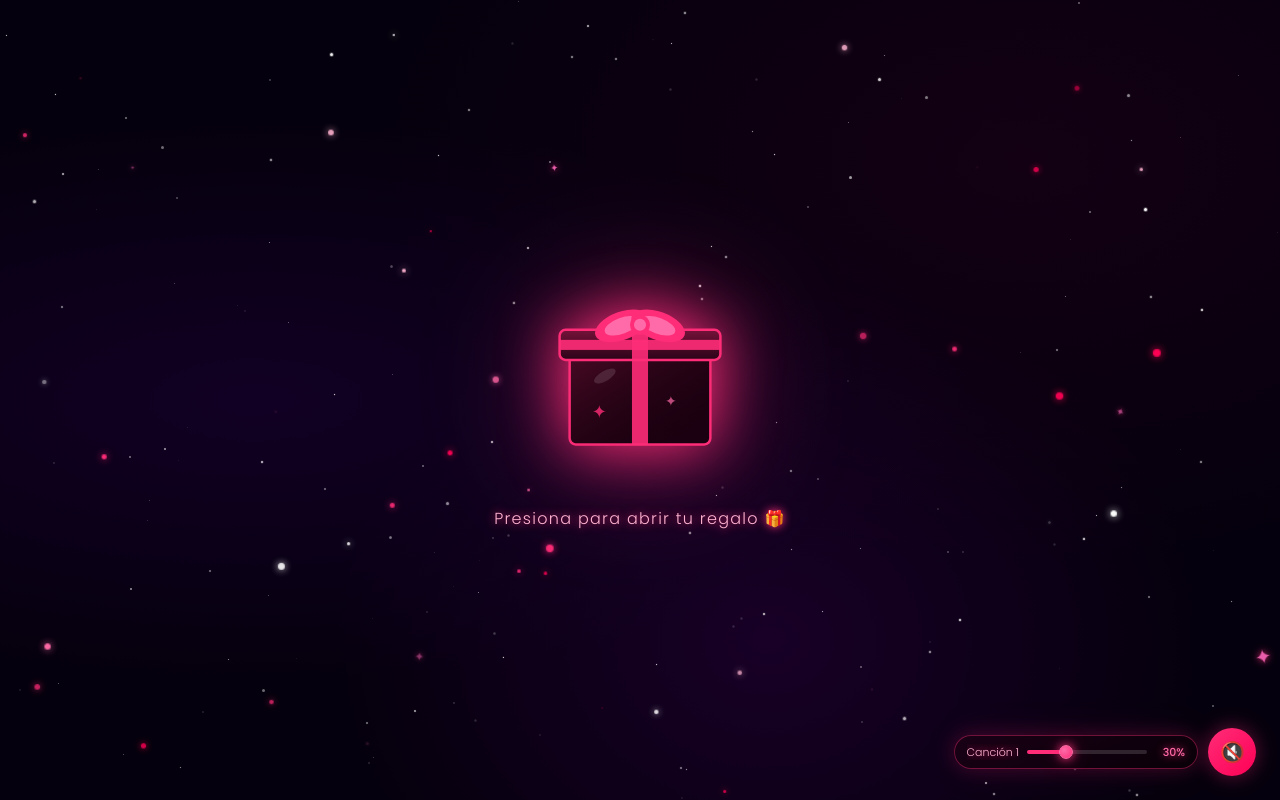
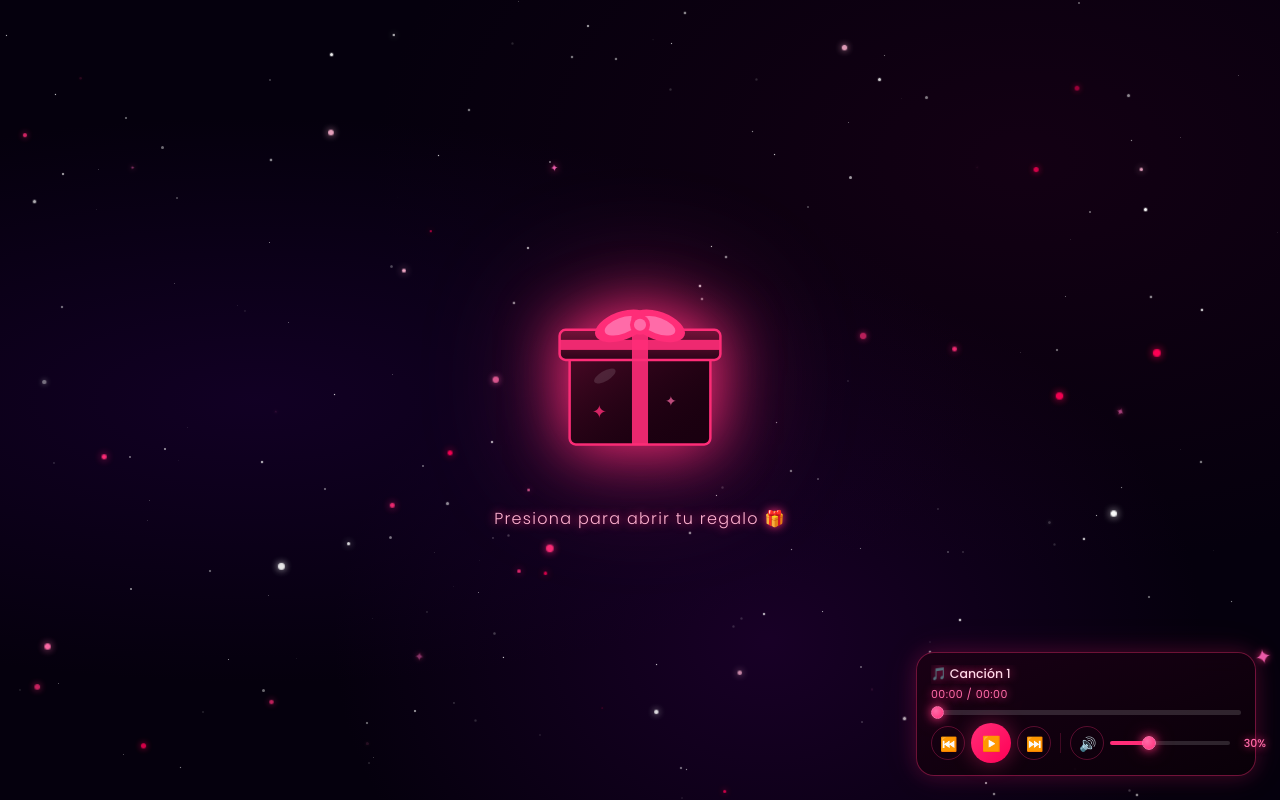
Before and after one commit to Platano7w7/Cumple-Shantal, a React (Vite) app: page / in a window 1280 px wide. Built offline with nearby package versions, Linux system fonts and the light colour scheme; the HTML template or start-up script is replaced by a standard one.

Commit message:
Mejora de las canciones

```diff
--- a/src/App.tsx
+++ b/src/App.tsx
@@ -760,21 +760,127 @@ function SecretLetter({ onClose }: { onClose: () => void }) {
   )
 }
 
-// ── Music controls (button + volume slider) ──────────────────────────────────
+// ── Music player (track info + progress + transport + volume) ───────────────
+function formatTime(seconds: number): string {
+  if (!Number.isFinite(seconds) || seconds < 0) seconds = 0
+  const m = Math.floor(seconds / 60)
+  const s = Math.floor(seconds % 60)
+  return `${String(m).padStart(2, '0')}:${String(s).padStart(2, '0')}`
+}
+
 function MusicControls({
-  musicOn, onToggle, volume, onVolumeChange, trackTitle,
+  musicOn, onToggle, onToggleMute, volume, onVolumeChange,
+  trackTitle, currentTime, duration, onSeek, onPrev, onNext,
 }: {
   musicOn: boolean
   onToggle: () => void
+  onToggleMute: () => void
   volume: number
   onVolumeChange: (v: number) => void
   trackTitle: string
+  currentTime: number
+  duration: number
+  onSeek: (t: number) => void
+  onPrev: () => void
+  onNext: () => void
 }) {
   const fill = `${Math.round(volume * 100)}%`
+  const dur = Math.max(duration || 0, 0.001)
+  const pos = Math.min(Math.max(currentTime || 0, 0), dur)
+  const progFill = `${dur > 0.001 ? Math.min(100, (pos / dur) * 100) : 0}%`
+
+  // Navegación por teclado cuando el foco está sobre el contenedor del
+  // reproductor: espacio = play/pause, ←/→ = ±5s, ↑/↓ = volumen.
+  const handleKeyDown = (e: React.KeyboardEvent<HTMLDivElement>) => {
+    const t = e.target as HTMLElement
+    if (t.closest('input, button')) return
+    if (e.key === ' ') {
+      e.preventDefault()
+      onToggle()
+    } else if (e.key === 'ArrowLeft') {
+      e.preventDefault()
+      onSeek(pos - 5)
+    } else if (e.key === 'ArrowRight') {
+      e.preventDefault()
+      onSeek(pos + 5)
+    } else if (e.key === 'ArrowUp') {
+      e.preventDefault()
+      onVolumeChange(Math.min(1, Math.max(0, volume + 0.05)))
+    } else if (e.key === 'ArrowDown') {
+      e.preventDefault()
+      onVolumeChange(Math.min(1, Math.max(0, volume - 0.05)))
+    }
+  }
+
   return (
-    <div className="fixed bottom-6 right-6 z-30 flex max-w-[92vw] items-center gap-2.5">
-      <div className="volume-pill">
-        <span className="volume-title">{trackTitle}</span>
+    <div
+      className="player-pill"
+      role="region"
+      aria-label="Reproductor de música"
+      tabIndex={0}
+      onKeyDown={handleKeyDown}
+    >
+      <div className="player-info">
+        <span className="player-track">🎵 {trackTitle}</span>
+        <span className="player-time">
+          {formatTime(pos)} / {formatTime(dur)}
+        </span>
+      </div>
+
+      <input
+        type="range"
+        min={0}
+        max={dur}
+        step={0.1}
+        value={pos}
+        onChange={e => onSeek(parseFloat(e.target.value))}
+        aria-label="Progreso de la canción"
+        className="player-progress"
+        style={{ '--fill': progFill } as React.CSSProperties}
+      />
+
+      <div className="player-controls">
+        <button
+          type="button"
+          onClick={onPrev}
+          aria-label="Canción anterior"
+          title="Canción anterior"
+          className="player-button"
+        >
+          ⏮
+        </button>
+        <button
+          type="button"
+          onClick={onToggle}
+          aria-label={musicOn ? 'Pausar canción' : 'Reproducir canción'}
+          aria-pressed={musicOn}
+          title={musicOn ? 'Pausar' : 'Reproducir'}
+          className="player-button player-button-main"
+        >
+          {musicOn ? '⏸' : '▶'}
+        </button>
+        <button
+          type="button"
+          onClick={onNext}
+          aria-label="Siguiente canción"
+          title="Siguiente canción"
+          className="player-button"
+        >
+          ⏭
+        </button>
+
+        <span className="player-sep" aria-hidden="true" />
+
+        <button
+          type="button"
+          onClick={onToggleMute}
+          aria-label={volume > 0 ? 'Silenciar música' : 'Activar sonido'}
+          aria-pressed={volume === 0}
+          title={volume > 0 ? 'Silenciar' : 'Activar sonido'}
+          className="player-button"
+        >
+          {volume > 0 ? '🔊' : '🔇'}
+        </button>
         <input
           type="range"
           min={0}
@@ -788,16 +894,6 @@ function MusicControls({
         />
         <span className="volume-value">{Math.round(volume * 100)}%</span>
       </div>
-      <button
-        type="button"
-        onClick={onToggle}
-        aria-label={musicOn ? 'Silenciar música' : 'Reproducir música'}
-        aria-pressed={musicOn}
-        className="rounded-full w-12 h-12 flex items-center justify-center text-xl shrink-0 transition-all duration-300 hover:scale-110"
-        style={{ background: 'linear-gradient(135deg, #ff2d78, #ff0055)', boxShadow: '0 0 20px #ff2d7866', border: 'none', cursor: 'pointer' }}
-      >
-        {musicOn ? '🔊' : '🔇'}
-      </button>
     </div>
   )
 }
@@ -811,10 +907,13 @@ export default function App() {
   const [musicOn,     setMusicOn]     = useState(false)
   const [volume,      setVolume]      = useState(0.3)
   const [currentTrack,setCurrentTrack]= useState(0)
+  const [currentTime, setCurrentTime] = useState(0)
+  const [duration,    setDuration]    = useState(0)
   const [scrollY,     setScrollY]     = useState(0)
 
   const audioRef        = useRef<HTMLAudioElement | null>(null)
   const volumeRef       = useRef(0.3)
+  const lastVolumeRef   = useRef(0.3)
   const currentTrackRef = useRef(0)
   const scrollRef       = useRef<HTMLDivElement>(null)
   const timersRef       = useRef<ReturnType<typeof setTimeout>[]>([])
@@ -843,6 +942,8 @@ export default function App() {
     if (!track) return
     currentTrackRef.current = n
     setCurrentTrack(n)
+    setCurrentTime(0)
+    setDuration(0)
     audio.src = resolveAudio(track.file)
     audio.volume = volumeRef.current
     audio.play().catch(() => {})
@@ -869,6 +970,13 @@ export default function App() {
     audioRef.current = audio
 
     const onEnded = () => playTrack(currentTrackRef.current + 1)
+    const onTimeUpdate = () => {
+      setCurrentTime(Number.isFinite(audio.currentTime) ? audio.currentTime : 0)
+      setDuration(Number.isFinite(audio.duration) ? audio.duration : 0)
+    }
+    const onLoadedMetadata = () => {
+      setDuration(Number.isFinite(audio.duration) ? audio.duration : 0)
+    }
     const onError = () => {
       const track = playlist[currentTrackRef.current]
       const src = audio.currentSrc || audio.src || '(sin fuente)'
@@ -880,11 +988,15 @@ export default function App() {
       )
     }
     audio.addEventListener('ended', onEnded)
+    audio.addEventListener('timeupdate', onTimeUpdate)
+    audio.addEventListener('loadedmetadata', onLoadedMetadata)
     audio.addEventListener('error', onError)
 
     return () => {
       audio.pause()
       audio.removeEventListener('ended', onEnded)
+      audio.removeEventListener('timeupdate', onTimeUpdate)
+      audio.removeEventListener('loadedmetadata', onLoadedMetadata)
       audio.removeEventListener('error', onError)
       try {
         audio.removeAttribute('src')
@@ -921,8 +1033,46 @@ export default function App() {
     const clamped = Math.min(1, Math.max(0, v))
     volumeRef.current = clamped
     setVolume(clamped)
+    if (clamped > 0) lastVolumeRef.current = clamped
     if (audioRef.current) audioRef.current.volume = clamped
   }, [])
+
+  // Silenciar / restaurar el último volumen no nulo.
+  const toggleMute = useCallback(() => {
+    const audio = audioRef.current
+    if (!audio) return
+    if (volumeRef.current > 0) {
+      lastVolumeRef.current = volumeRef.current
+      volumeRef.current = 0
+      setVolume(0)
+      audio.volume = 0
+    } else {
+      const v = lastVolumeRef.current > 0 ? lastVolumeRef.current : 0.3
+      volumeRef.current = v
+      setVolume(v)
+      audio.volume = v
+    }
+  }, [])
+
+  // Salto a un momento concreto de la canción (click en la barra).
+  const seekTo = useCallback((t: number) => {
+    const audio = audioRef.current
+    if (!audio) return
+    if (!Number.isFinite(t)) return
+    const clamped = Math.max(0, t)
+    audio.currentTime = clamped
+    setCurrentTime(clamped)
+  }, [])
+
+  // Anterior: wrap al final de la playlist. Siguiente: wrap al inicio.
+  const prevTrack = useCallback(
+    () => playTrack(currentTrackRef.current - 1),
+    [playTrack]
+  )
+  const nextTrack = useCallback(
+    () => playTrack(currentTrackRef.current + 1),
+    [playTrack]
+  )
 
   // ── Gift click sequence ──
   const handleGiftClick = useCallback(() => {
@@ -980,6 +1130,8 @@ export default function App() {
     setMusicOn(false)
     currentTrackRef.current = 0
     setCurrentTrack(0)
+    setCurrentTime(0)
+    setDuration(0)
   }, [])
 
   useEffect(() => () => clearAllTimers(), [])
@@ -1025,9 +1177,15 @@ export default function App() {
         <MusicControls
           musicOn={musicOn}
           onToggle={toggleMusic}
+          onToggleMute={toggleMute}
           volume={volume}
           onVolumeChange={handleVolume}
           trackTitle={playlist[currentTrack]?.title ?? 'Música'}
+          currentTime={currentTime}
+          duration={duration}
+          onSeek={seekTo}
+          onPrev={prevTrack}
+          onNext={nextTrack}
         />
       </div>
     )
@@ -1058,9 +1216,15 @@ export default function App() {
         <MusicControls
           musicOn={musicOn}
           onToggle={toggleMusic}
+          onToggleMute={toggleMute}
           volume={volume}
           onVolumeChange={handleVolume}
           trackTitle={playlist[currentTrack]?.title ?? 'Música'}
+          currentTime={currentTime}
+          duration={duration}
+          onSeek={seekTo}
+          onPrev={prevTrack}
+          onNext={nextTrack}
         />
       </div>
     )
@@ -1085,9 +1249,15 @@ export default function App() {
         <MusicControls
           musicOn={musicOn}
           onToggle={toggleMusic}
+          onToggleMute={toggleMute}
           volume={volume}
           onVolumeChange={handleVolume}
           trackTitle={playlist[currentTrack]?.title ?? 'Música'}
+          currentTime={currentTime}
+          duration={duration}
+          onSeek={seekTo}
+          onPrev={prevTrack}
+          onNext={nextTrack}
         />
       </div>
     )
@@ -1271,9 +1441,15 @@ export default function App() {
       <MusicControls
         musicOn={musicOn}
         onToggle={toggleMusic}
+        onToggleMute={toggleMute}
         volume={volume}
         onVolumeChange={handleVolume}
         trackTitle={playlist[currentTrack]?.title ?? 'Música'}
+        currentTime={currentTime}
+        duration={duration}
+        onSeek={seekTo}
+        onPrev={prevTrack}
+        onNext={nextTrack}
       />
       {secretOpen && <SecretLetter onClose={() => setSecretOpen(false)} />}
     </div>
--- a/src/index.css
+++ b/src/index.css
@@ -189,6 +189,139 @@ html, body, #root {
   display: none;
 }
 
+/* ── Music player ──────────────────────────────────────────────────────────── */
+.player-pill {
+  position: fixed;
+  bottom: 24px;
+  right: 24px;
+  z-index: 30;
+  display: flex;
+  flex-direction: column;
+  gap: 8px;
+  width: min(340px, 88vw);
+  padding: 12px 14px;
+  border-radius: 18px;
+  background: linear-gradient(160deg, rgba(26, 0, 21, 0.94), rgba(10, 0, 8, 0.9));
+  border: 1px solid #ff2d7866;
+  box-shadow: 0 0 20px #ff2d7833, 0 0 40px #ff2d7815;
+  backdrop-filter: blur(12px);
+  user-select: none;
+}
+
+.player-pill:focus-visible {
+  outline: 2px solid #ff6ba8;
+  outline-offset: 4px;
+}
+
+.player-info {
+  display: flex;
+  flex-direction: column;
+  gap: 2px;
+}
+
+.player-track {
+  font-family: 'Poppins', sans-serif;
+  font-size: 12.5px;
+  font-weight: 500;
+  color: #ffd9e8;
+  text-shadow: 0 0 10px #ff2d78;
+  white-space: nowrap;
+  overflow: hidden;
+  text-overflow: ellipsis;
+}
+
+.player-time {
+  font-family: 'Poppins', sans-serif;
+  font-size: 11px;
+  font-weight: 400;
+  color: #ff6ba8;
+  text-shadow: 0 0 8px #ff2d78;
+  font-variant-numeric: tabular-nums;
+  letter-spacing: 0.04em;
+}
+
+.player-progress {
+  -webkit-appearance: none;
+  appearance: none;
+  width: 100%;
+  height: 5px;
+  border-radius: 9999px;
+  background: linear-gradient(90deg, #ff2d78 var(--fill, 0%), rgba(255, 255, 255, 0.14) var(--fill, 0%));
+  outline: none;
+  cursor: pointer;
+}
+.player-progress::-webkit-slider-thumb {
+  -webkit-appearance: none;
+  appearance: none;
+  width: 13px;
+  height: 13px;
+  border-radius: 50%;
+  background: radial-gradient(circle at 35% 35%, #ff6ba8, #ff2d78);
+  border: 1px solid #ff6ba8;
+  box-shadow: 0 0 10px #ff2d78, 0 0 20px #ff2d7866;
+}
+.player-progress::-moz-range-thumb {
+  width: 13px;
+  height: 13px;
+  border-radius: 50%;
+  background: radial-gradient(circle at 35% 35%, #ff6ba8, #ff2d78);
+  border: 1px solid #ff6ba8;
+  box-shadow: 0 0 10px #ff2d78, 0 0 20px #ff2d7866;
+}
+.player-progress:focus-visible {
+  outline: 2px solid #ff6ba8;
+  outline-offset: 3px;
+}
+
+.player-controls {
+  display: flex;
+  align-items: center;
+  gap: 6px;
+  width: 100%;
+}
+
+.player-button {
+  width: 34px;
+  height: 34px;
+  border-radius: 9999px;
+  display: flex;
+  align-items: center;
+  justify-content: center;
+  font-size: 14px;
+  background: transparent;
+  border: 1px solid #ff2d784d;
+  color: #ffd9e8;
+  cursor: pointer;
+  transition: transform 0.25s ease, box-shadow 0.25s ease;
+  flex-shrink: 0;
+}
+.player-button:hover {
+  transform: scale(1.08);
+  box-shadow: 0 0 12px #ff2d7844;
+}
+.player-button:focus-visible {
+  outline: 2px solid #ff6ba8;
+  outline-offset: 3px;
+}
+
+.player-button-main {
+  width: 40px;
+  height: 40px;
+  font-size: 15px;
+  background: linear-gradient(135deg, #ff2d78, #ff0055);
+  border: none;
+  box-shadow: 0 0 20px #ff2d7866;
+  color: #fff;
+}
+
+.player-sep {
+  width: 1px;
+  height: 20px;
+  background: #ff2d7833;
+  margin: 0 3px;
+  flex-shrink: 0;
+}
+
 /* ── Volume control ────────────────────────────────────────────────────────── */
 .volume-pill {
   display: flex;
```
